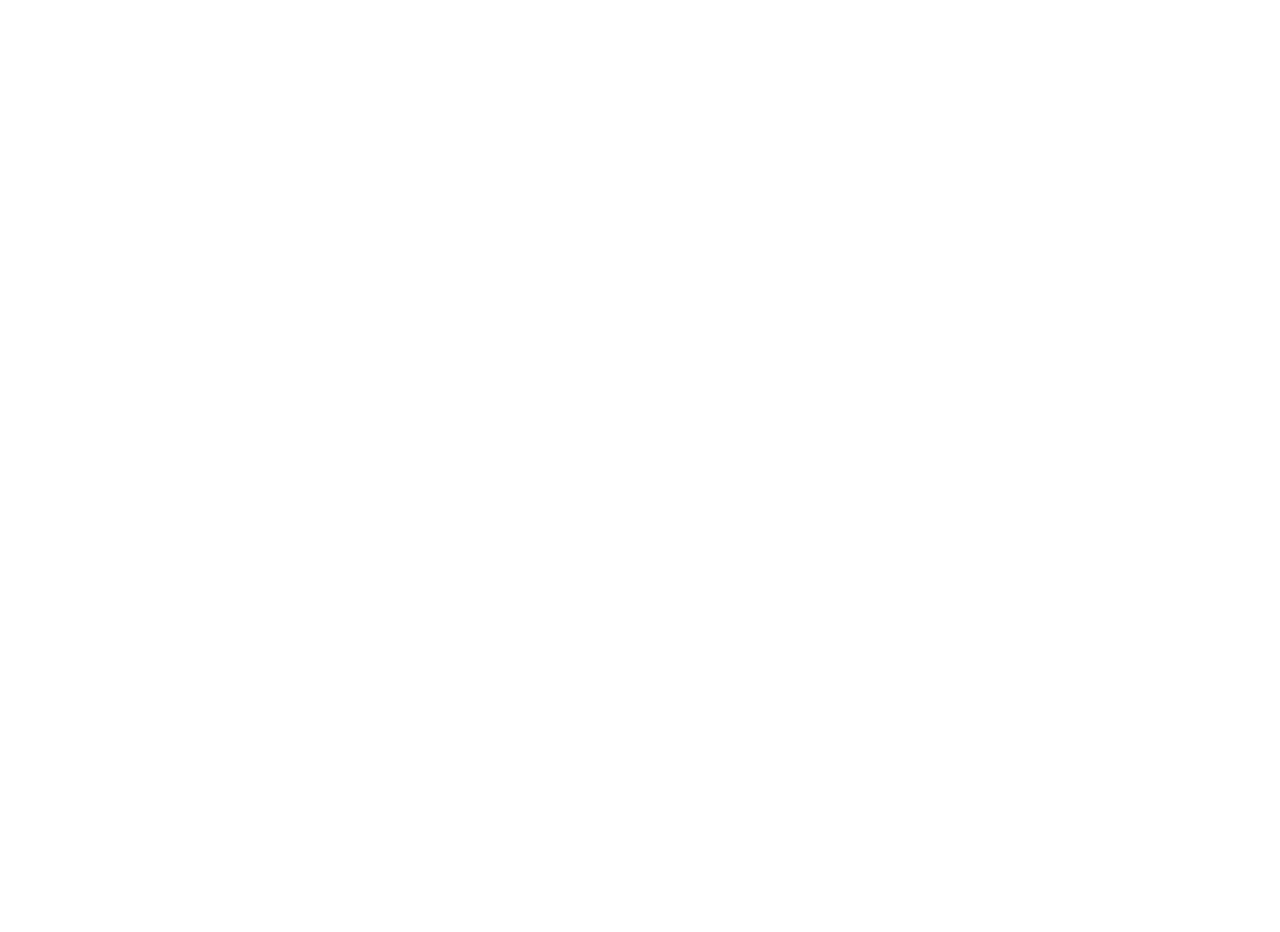
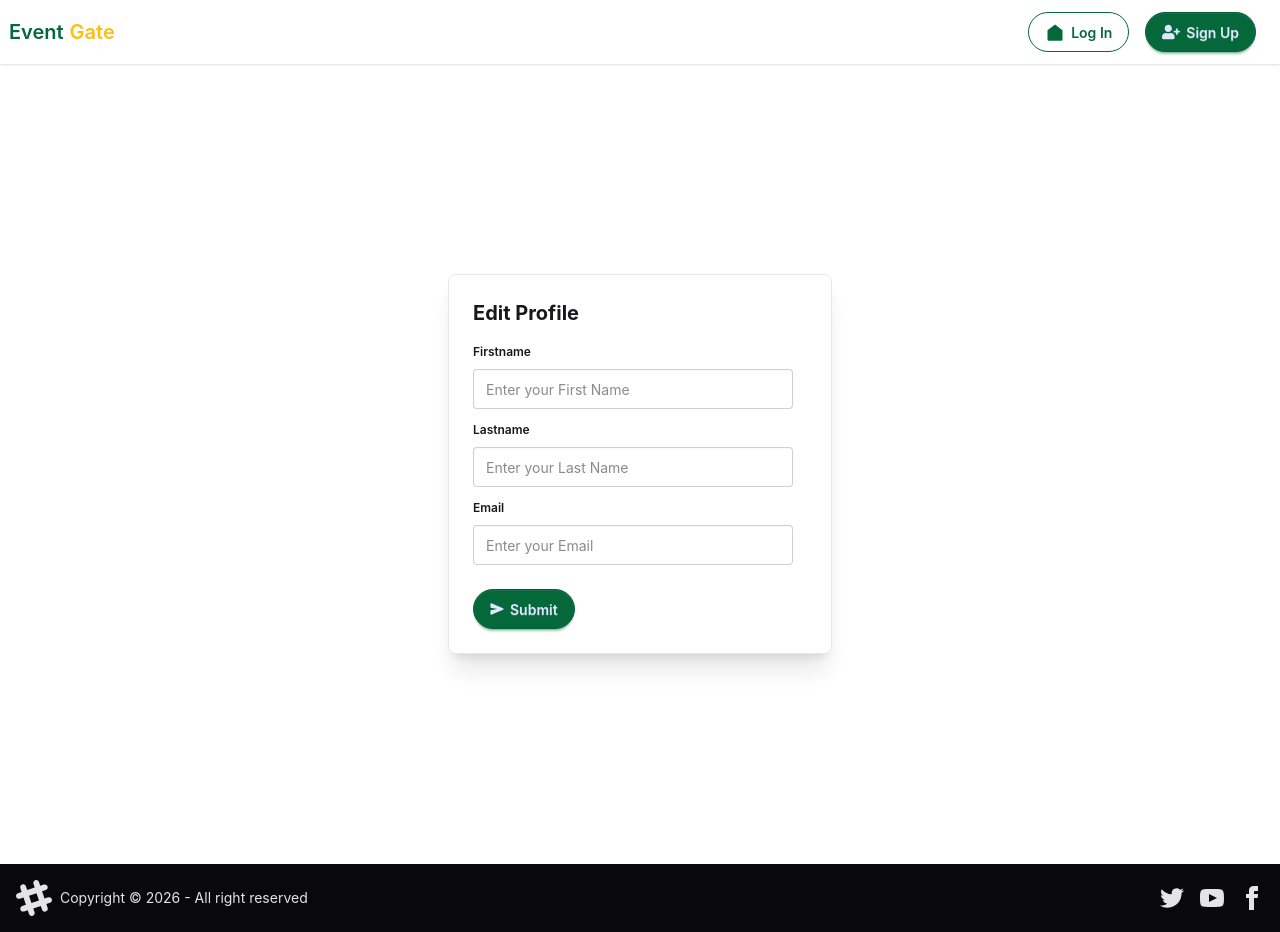
Before and after one commit to runawayfromhome/event-gate-feu, a React (Vite) app: page /profile-edit in a window 1280 px wide. Before the commit this address had no page. Before the commit the page ends 800 px from the top, so only its background shows below. Built offline with nearby package versions, Linux system fonts and the light colour scheme.

Commit message:
hellowolldnijer

```diff
--- a/src/App.jsx
+++ b/src/App.jsx
@@ -7,9 +7,11 @@
 import { supabase } from "./utils/supabase";
 import { SessionContext } from "./contexts/SessionContext";
 import Profile from "./pages/Profile";
+import EditProfile from "./pages/EditProfile";
 function App() {
 
 	const [session, setSession] = useState(null);
+	const [profile, setProfile] = useState(null);
 
 	useEffect(() => {
 		const {
@@ -28,15 +30,37 @@
 	}, []);
 
 
+	useEffect(() => {
+		const fetchProfile = async () => {
+			const { data, error } = await supabase
+				.from("profiles")
+				.select()
+				.eq("id", session.user.id)
+				.single()
+			if (error) alert(error)
+			if (data) {
+				console.log("data", data)
+				setProfile(data)
+			}
+		};
+		if (session) {
+			fetchProfile()
+		}
+
+
+	}, [session]);
+
+
 
 
 	return (
-		<SessionContext.Provider value={session}>
+		<SessionContext.Provider value={{ session, profile }}>
 			<Routes>
 				<Route path="/" element={<HomePage />} />
 				<Route path="/sign-up" element={<SignUp />} />
 				<Route path="/sign-in" element={<SignIn />} />
 				<Route path="/profile" element={<Profile />} />
+				<Route path="/profile-edit" element={<EditProfile />} />
 			</Routes>
 
 		</SessionContext.Provider>
--- a/src/Components/NavBar.jsx
+++ b/src/Components/NavBar.jsx
@@ -5,7 +5,6 @@
 import { SessionContext } from "../contexts/SessionContext";
 import { supabase } from "../utils/supabase";
 import Profile from "../pages/Profile";
-
 // async function SignOut() {
 // 	const { error } = await supabase.auth.signOut()
 // }
@@ -18,7 +17,7 @@
 
 
 const NavBar = () => {
-	const session = useContext(SessionContext);
+	const { session } = useContext(SessionContext);
 
 
 	return (
--- a/src/Components/form/input.jsx
+++ b/src/Components/form/input.jsx
@@ -1,6 +1,6 @@
 import React from 'react'
 
-const Input = ({ label, type, placeholder, name }) => {
+const Input = ({ label, type, placeholder, name, defaultValue }) => {
     return (
         <div>
             <fieldset className="fieldset">
@@ -10,7 +10,7 @@
                     type={type}
                     className="input"
                     placeholder={placeholder}
-
+                    defaultValue={defaultValue}
 
                 />
 
--- /dev/null
+++ b/src/Components/icons/EditIcon.jsx
@@ -0,0 +1,7 @@
+import { BiSolidEditAlt } from "react-icons/bi";
+
+
+const EditIcon = (props) => {
+    return <BiSolidEditAlt {...props} />;
+};
+export default EditIcon
--- /dev/null
+++ b/src/pages/EditProfile.jsx
@@ -0,0 +1,83 @@
+import MainLayout from "../layouts/MainLayouts";
+import Input from "../Components/form/input";
+import Card from "../Components/Card";
+import SendIcon from "../Components/icons/SendIcon";
+import { supabase } from "../utils/supabase";
+import { useContext } from "react";
+import { useNavigate } from "react-router";
+import { SessionContext } from "../contexts/SessionContext";
+
+
+const EditProfile = () => {
+    const { session, profile, setProfile } = useContext(SessionContext);
+    const navigate = useNavigate();
+
+    const handleSubmit = async (event) => {
+        event.preventDefault();
+        const formData = new FormData(event.target);
+        const signupForm = {
+            firstname: formData.get("firstname"),
+            lastname: formData.get("lastname"),
+            email: formData.get("email"),
+        };
+
+        const { data: profileData, error: profileError } = await supabase
+            .from("profiles")
+            .update({
+                firstname: signupForm.firstname,
+                lastname: signupForm.lastname,
+                email: signupForm.email,
+            })
+            .eq("id", session.user.id)
+            .select()
+            .single();
+
+        if (profileError) alert(profileError);
+        if (profileData) {
+            navigate("/profile");
+            setProfile(profileData);
+        }
+    };
+
+    console.log("profile from edit profile page", profile)
+
+    return (
+        <MainLayout>
+            <div className="min-h-screen flex flex-col">
+                <div className="flex justify-center items-center flex-1">
+                    <Card>
+                        <h1 className="text-xl font-bold">Edit Profile</h1>
+                        <form onSubmit={handleSubmit}>
+                            <Input
+                                name="firstname"
+                                placeholder="Enter your First Name"
+                                label="Firstname"
+                                type="text"
+                                defaultValue={profile?.firstname}
+                            />
+                            <Input
+                                name="lastname"
+                                placeholder="Enter your Last Name"
+                                label="Lastname"
+                                defaultValue={profile?.lastname}
+                                type="text"
+                            />
+                            <Input
+                                name="email"
+                                placeholder="Enter your Email"
+                                label="Email"
+                                type="email"
+                                defaultValue={profile?.email}
+                            />
+                            <button className="btn btn-primary rounded-full mt-5">
+                                <SendIcon className="text-sm" /> Submit
+                            </button>
+                        </form>
+                    </Card>
+                </div>
+            </div>
+        </MainLayout>
+    );
+};
+
+export default EditProfile;
--- a/src/pages/Profile.jsx
+++ b/src/pages/Profile.jsx
@@ -1,32 +1,49 @@
 import MainLayout from '../layouts/MainLayouts'
+import EditIcon from '../Components/icons/EditIcon'
 import { supabase } from '../utils/supabase'
-import { useEffect, useContext } from 'react'
+import { useEffect, useState, useContext } from 'react'
 import { SessionContext } from '../contexts/SessionContext'
+import { Link } from 'react-router'
 
 
 const Profile = () => {
-    const session = useContext(SessionContext)
+    const { session } = useContext(SessionContext);
+    const [profile, setProfile] = useState(null)
 
     useEffect(() => {
-        console.log("session", session);
         const fetchProfile = async () => {
             const { data, error } = await supabase
-                .from('profiles')
+                .from("profiles")
                 .select()
-                .eq('id', session.user.id)
+                .eq("id", session.user.id)
                 .single()
-            if (error) alert(error);
-            if (data) console.log("data", data);
-
-
+            if (error) alert(error)
+            if (data) {
+                console.log("data", data)
+                setProfile(data)
+            }
         }
-
-        if (session) { fetchProfile() }
-
-    }, [session]);
+        if (session) {
+            fetchProfile()
+        }
+    }, [session])
 
     return (
-        <MainLayout> <h1>Profile</h1> </MainLayout>
+        <MainLayout>
+            <div className='pt-10 flex justify-between'>
+                <div>
+                    Firstname: {profile?.firstname} <br />
+                    Lastname: {profile?.lastname} <br />
+                    Email: {profile?.email} <br />
+                </div>
+                <div>
+                    <Link to="/profile-edit" className="btn btn-primary rounded-full">
+                        <EditIcon className="text-sm" /> Edit Profile
+                    </Link>
+
+                </div>
+            </div>
+        </MainLayout>
     );
 }
 
--- a/src/pages/SignUp.jsx
+++ b/src/pages/SignUp.jsx
@@ -10,7 +10,7 @@
 
 
 const SignUp = () => {
-	const session = useContext(SessionContext);
+	const { session } = useContext(SessionContext);
 	const navigate = useNavigate();
 
 	useEffect(() => {
```
Also changed, not shown: src/pages/HomePage.jsx (+8 -2 lines).
